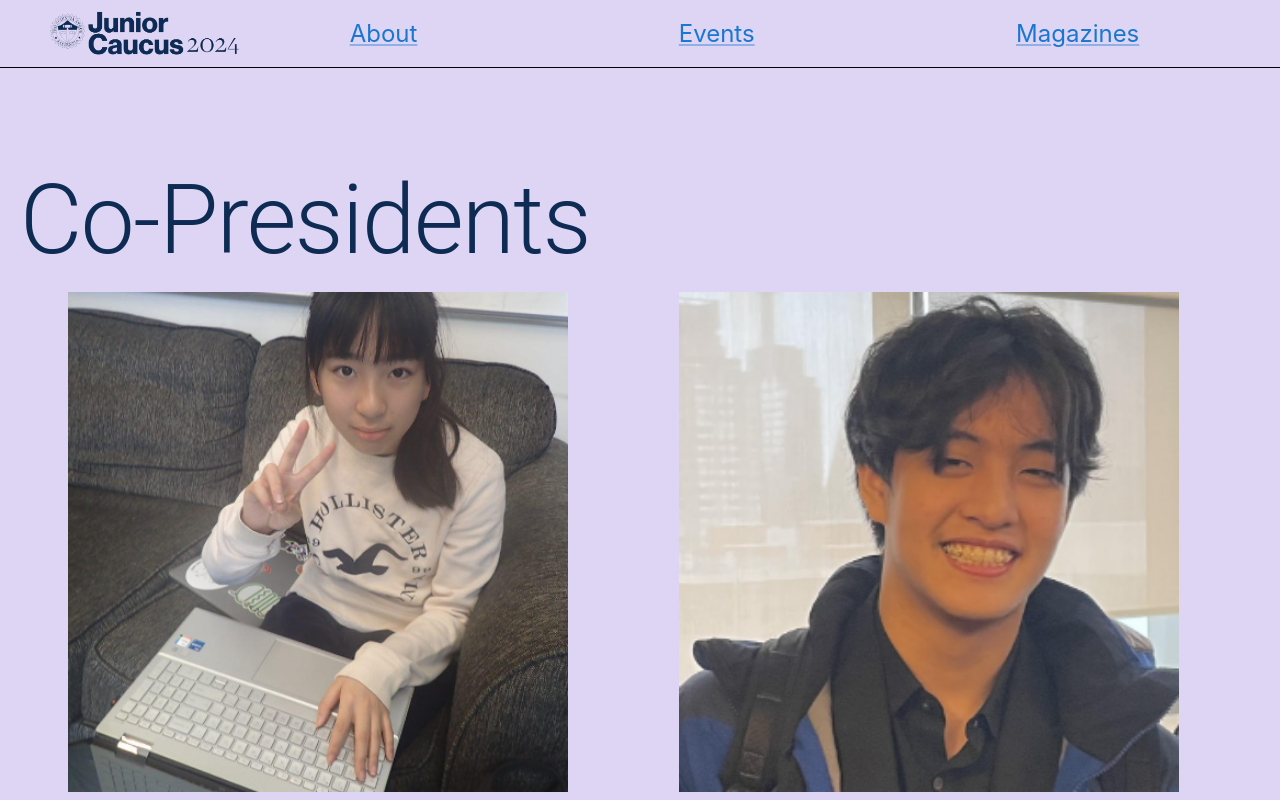
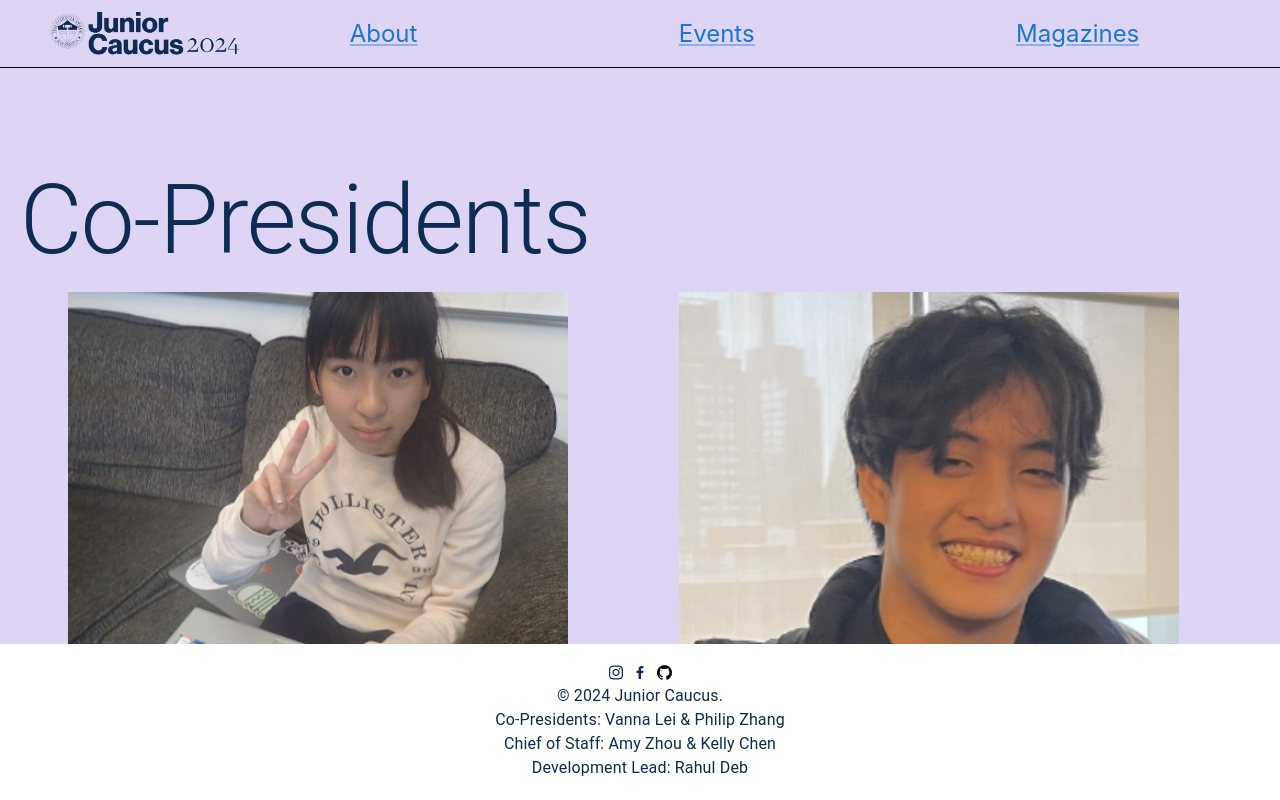
Before and after one commit to Rahuldeb5/junior.stuysu.org, a React (Create React App) app: page /about in a window 1280 px wide. Shown: the top 800 px of the page. Built offline with nearby package versions, Linux system fonts and the light colour scheme.

Commit message:
Fixed sticky footer

```diff
--- a/src/comps/Contact.css
+++ b/src/comps/Contact.css
@@ -1,3 +1,31 @@
 .footer {
   background-color: white;
+  position: fixed;
+  bottom: 0;
+  left: 0;
+  width: 100%;
+  padding: 10px 0; /* Adjust padding as needed */
+  margin: 0; /* Remove any default margin */
+  text-align: center; /* Center the text */
 }
+
+.icons-container {
+  display: flex;
+  justify-content: center; /* Center the icons horizontally */
+  align-items: center; /* Center the icons vertically */
+  padding: 0; /* Remove padding */
+  margin: 0; /* Remove margin */
+}
+
+.icons {
+  display: flex;
+  gap: 10px; /* Adjust the gap between icons */
+  padding: 0; /* Remove padding */
+  margin: 0; /* Remove margin */
+}
+
+.logo-ref img {
+  height: auto;
+  margin: 0; /* Remove any margin around images */
+  padding: 0; /* Remove any padding around images */
+}
--- a/src/comps/Contact.jsx
+++ b/src/comps/Contact.jsx
@@ -13,10 +13,31 @@ const Contact = () => {
           >
             <img src={"/images/instagram.png"} alt="Instagram logo" />
           </Link>
+          <Link
+            href="https://www.facebook.com/groups/stuyclass2026"
+            className="logo-ref"
+          >
+            <img src={"/images/facebook.png"} alt="Facebook logo" />
+          </Link>
+          <Link
+            href="https://github.com/Rahuldeb5/junior.stuysu.org"
+            className="logo-ref"
+          >
+            <img src={"/images/github.png"} alt="GitHub logo" />
+          </Link>
         </Box>
       </Box>
       <Typography variant="body1" align="center">
-        © 2024 Junior Caucus. Vanna & Philip.
+        © 2024 Junior Caucus.
+      </Typography>
+      <Typography variant="body1" align="center">
+        Co-Presidents: Vanna Lei & Philip Zhang
+      </Typography>
+      <Typography variant="body1" align="center">
+        Chief of Staff: Amy Zhou & Kelly Chen
+      </Typography>
+      <Typography variant="body1" align="center">
+        Development Lead: Rahul Deb
       </Typography>
     </Box>
   );
--- a/src/pages/Home.css
+++ b/src/pages/Home.css
@@ -5,18 +5,13 @@
 .home-page {
   background-color: #ddd5f3;
   color: #0e2b54;
-  min-height: 100vh; /* Ensure the page can grow beyond the viewport height */
+  min-height: 100vh;
   width: 100vw;
-  overflow-x: hidden; /* Prevent horizontal scrolling */
-  overflow-y: auto; /* Enable vertical scrolling */
+  overflow-x: hidden;
+  overflow-y: auto;
   display: flex;
   flex-direction: column;
-}
-
-.navbar {
-  position: relative;
-  width: 100%;
-  z-index: 1;
+  padding-bottom: 110px; /* Adjust to match the footer height */
 }
 
 .content {
@@ -26,7 +21,13 @@
   margin-top: 60px;
   width: 100%;
   box-sizing: border-box;
-  flex: 1; /* Ensure content section grows to fill available space */
+  flex: 1;
+}
+
+.navbar {
+  position: relative;
+  width: 100%;
+  z-index: 1;
 }
 
 .title {
@@ -38,3 +39,8 @@
 .title h1 {
   margin: 0;
 }
+
+.footer {
+  background-color: white;
+  padding-bottom: 20px; /* Adjust this value to control bottom spacing */
+}
```
Also changed, not shown: public/images/github.png (added).
